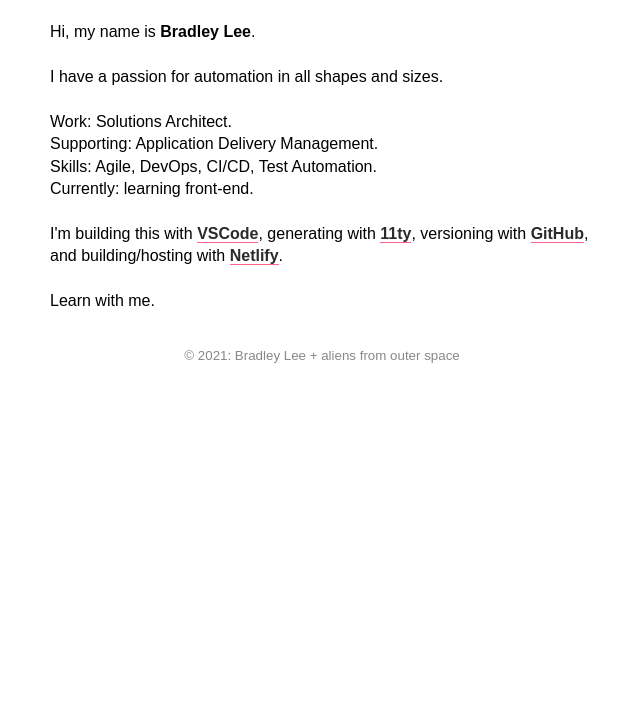
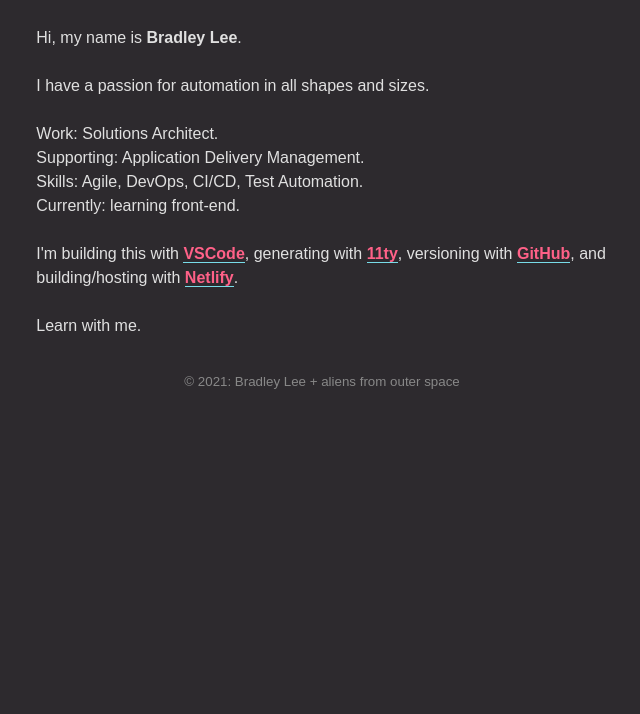
Before and after one commit to mrbradleylee/mrbradleylee.com, an Eleventy site: page src/index.md in a window 1280 px wide. Shown: the part 86-800 px from the top of the page, without its empty margins (318-958 px from the left). Built offline with nearby package versions, Linux system fonts and the light colour scheme; Eleventy itself is replaced by a stand-in of ours; files that its build step writes are made by us from their sources.

Commit message:
dark mode style updates

```diff
--- a/src/resources/sass/style.scss
+++ b/src/resources/sass/style.scss
@@ -5,9 +5,11 @@
 $font-stack: sans-serif;
 $font-mono: monospace;
 $primary-color: #2d2a2e;
-$secondary-color: #fafafa;
-$link: #ff6188;
-$link-hover: #a9dc76;
+$secondary-color: #e0e0e0;
+$link-red: #ff6188;
+$link-orange: #fc9867;
+$link-green: #a9dc76;
+$link-blue: #78dce8;
 
 /*----------------------------------------------------------------------------*/
 //* CORE SETUP */
@@ -18,20 +20,23 @@ $link-hover: #a9dc76;
     margin: 0;
 }
 
+html {
+    scroll-behavior: smooth;
+}
+
 body {
     font-family: $font-stack;
     font-size: 16px;
-    line-height: 1.4em;
+    line-height: 1.5em;
+    color: $secondary-color;
+    background-color: $primary-color;
     padding: 5vh clamp(1rem, 5vw, 3rem) 1rem;
     display: flex;
     flex-direction: column;
-    align-items: center; // TODO fix later when more content comes
     text-rendering: optimizeLegibility;
-    overflow-x: hidden;
-    //! fix this later
-    max-width: 50%;
     margin-left: auto;
     margin-right: auto;
+    max-width: 75ch; // TODO fix this into the child elements (maybe)
 }
 
 /*----------------------------------------------------------------------------*/
@@ -41,6 +46,8 @@ body {
 footer {
     margin-top: 2em;
     color: #888;
+    display: flex;
+    justify-content: center; //! center or left?
 }
 /*----------------------------------------------------------------------------*/
 //* COMPONENTS */
@@ -52,15 +59,17 @@ footer {
 
 a:link,
 a:visited {
-    color: $primary-color;
+    color: $link-red;
     text-decoration: none;
     font-weight: bold;
-    border-bottom: 1px solid $link;
+    border-bottom: 1px solid $link-blue;
+    transition: all 0.25s linear;
 }
 
 a:hover,
 a:active {
-    color: $primary-color;
+    color: $link-orange;
     text-decoration: none;
-    border-bottom: 1px solid $link-hover;
+    border-bottom: 1px solid $link-green;
+    transition: all 0.25s linear;
 }
```
Also changed, not shown: src/style-guide.md (+3 -2 lines).
